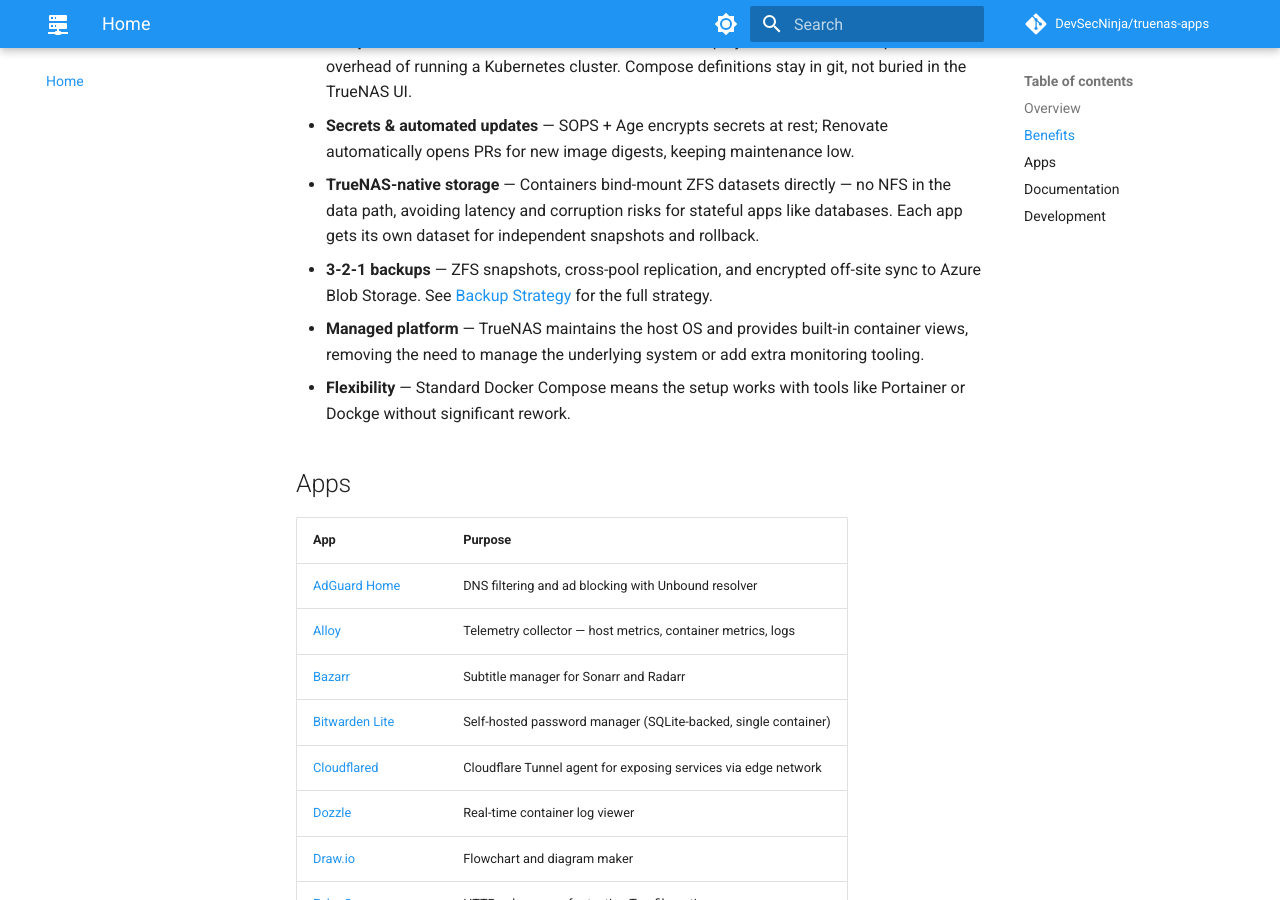
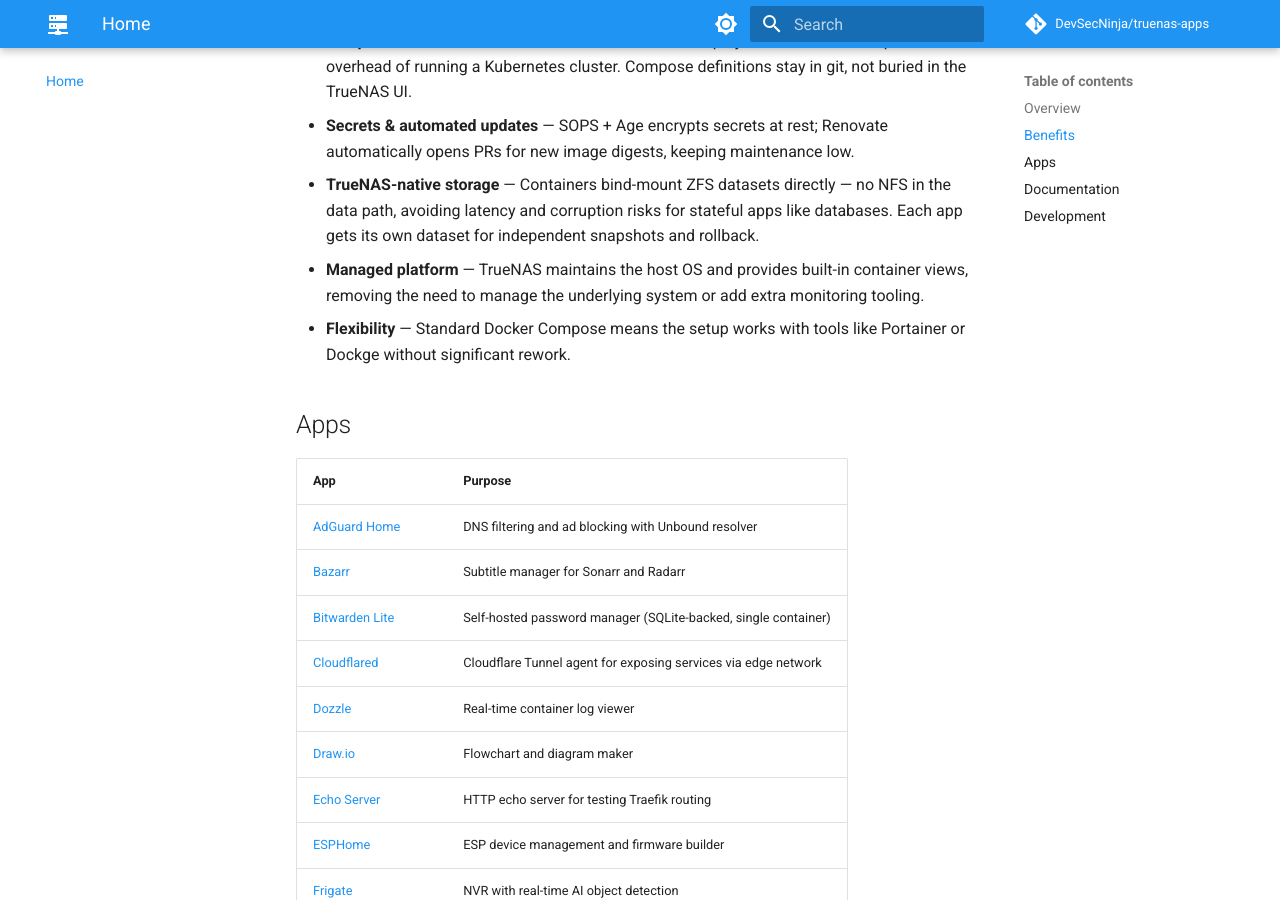
Before and after one commit to DevSecNinja/truenas-apps, an MkDocs documentation site: the page built from docs/index.md, in a window 1280 px wide and 900 px high, scrolled down 551 px. Built offline with MkDocs 1.6.1 and Material for MkDocs 9.7.7, drawn with Linux system fonts in a browser that asks for light colours; comment, search, counter and statistics services are not loaded.

Commit message:
docs(openclaw): address review feedback
Agent-Logs-Url: https://github.com/DevSecNinja/truenas-apps/sessions/9c728a67-ea67-4ee4-b7c9-854ea8422e9f

Co-authored-by: DevSecNinja <14926452+DevSecNinja@users.noreply.github.com>

```diff
--- a/docs/index.md
+++ b/docs/index.md
@@ -22,8 +22,6 @@ The setup follows
 - **TrueNAS-native storage** — Containers bind-mount ZFS datasets directly — no NFS in the data
   path, avoiding latency and corruption risks for stateful apps like databases. Each app gets its
   own dataset for independent snapshots and rollback.
-- **3-2-1 backups** — ZFS snapshots, cross-pool replication, and encrypted off-site sync to Azure
-  Blob Storage. See [Backup Strategy](BACKUP.md) for the full strategy.
 - **Managed platform** — TrueNAS maintains the host OS and provides built-in container views,
   removing the need to manage the underlying system or add extra monitoring tooling.
 - **Flexibility** — Standard Docker Compose means the setup works with tools like Portainer or
@@ -34,7 +32,6 @@ The setup follows
 | App                                                                                           | Purpose                                                        |
 | --------------------------------------------------------------------------------------------- | -------------------------------------------------------------- |
 | [AdGuard Home](https://adguard.com/en/adguard-home/overview.html)                             | DNS filtering and ad blocking with Unbound resolver            |
-| [Alloy](https://grafana.com/oss/alloy/)                                                       | Telemetry collector — host metrics, container metrics, logs    |
 | [Bazarr](https://www.bazarr.media/)                                                           | Subtitle manager for Sonarr and Radarr                         |
 | [Bitwarden Lite](https://bitwarden.com/help/install-and-deploy-lite/)                         | Self-hosted password manager (SQLite-backed, single container) |
 | [Cloudflared](https://developers.cloudflare.com/cloudflare-one/connections/connect-networks/) | Cloudflare Tunnel agent for exposing services via edge network |
```
Also changed, not shown: README.md (+1 -1 lines).
